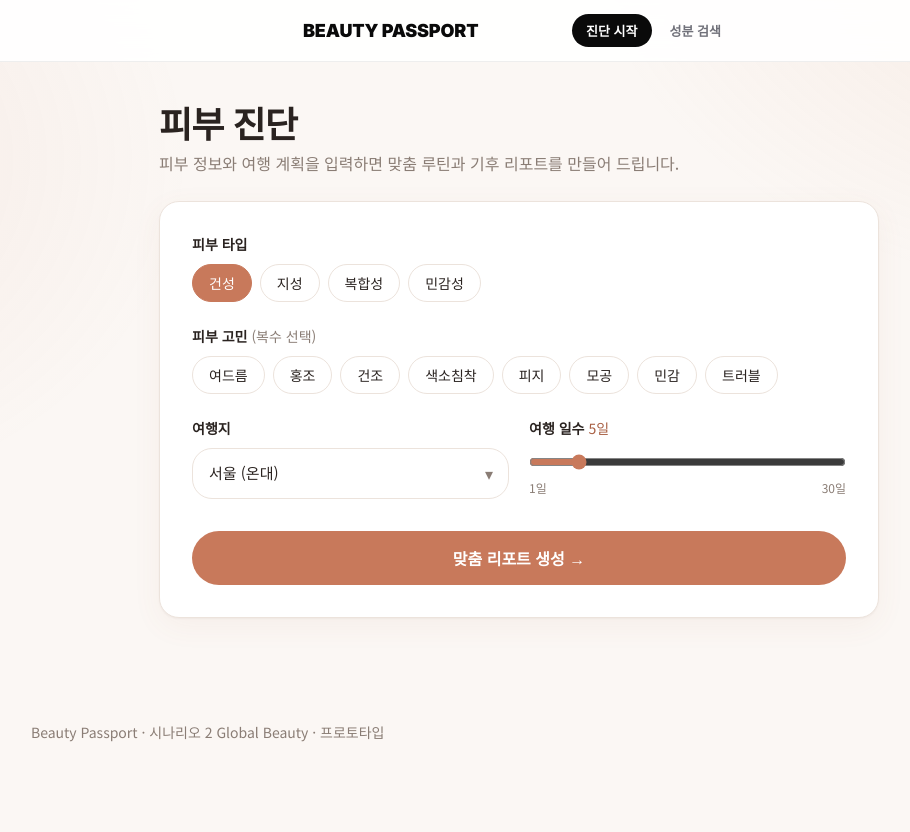
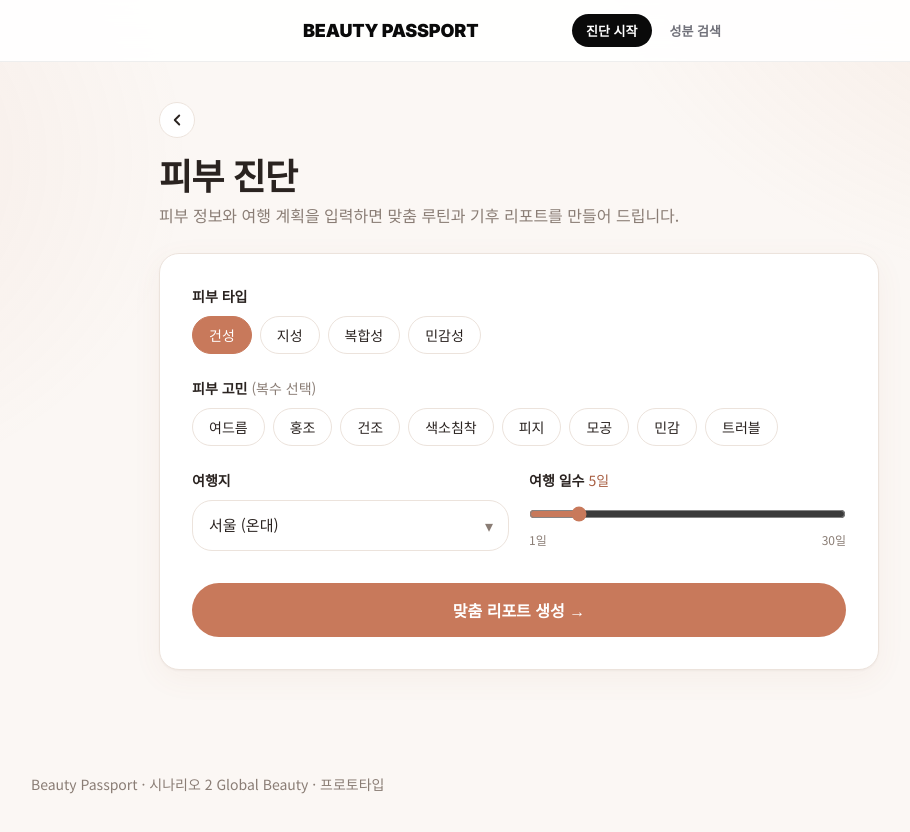
Before and after one commit to codyko122-sketch/8th-Faith, a Next.js app: page /diagnose in a window 1280 px wide. Shown: the whole page, without its empty margins (121-1031 px from the left). Before the commit the page ends 800 px from the top, so only its background shows below. Built offline with nearby package versions, Linux system fonts and the light colour scheme.

Commit message:
fix: 피부 진단 페이지에 뒤로가기 버튼 추가
/diagnose에 진입하면 돌아갈 수단이 없었던 문제 — 제목 왼쪽 위에 이전 페이지로
돌아가는 화살표 버튼(router.back())을 추가.

Co-Authored-By: Claude Sonnet 5 <noreply@anthropic.com>

```diff
--- a/app/(site)/diagnose/page.tsx
+++ b/app/(site)/diagnose/page.tsx
@@ -1,12 +1,14 @@
 "use client";
 
 import { useRef, useState } from "react";
+import { useRouter } from "next/navigation";
 import { SKIN_TYPES, CONCERNS, DESTINATIONS } from "@/lib/data";
 import { SkinReport } from "@/components/skin-report";
 
 type Report = { skinType: string; concerns: string[]; dest: string; days: number };
 
 export default function DiagnosePage() {
+  const router = useRouter();
   const [skinType, setSkinType] = useState(SKIN_TYPES[0]);
   const [concerns, setConcerns] = useState<string[]>([]);
   const [dest, setDest] = useState(Object.keys(DESTINATIONS)[0]);
@@ -31,6 +33,16 @@ export default function DiagnosePage() {
 
   return (
     <div className="mx-auto max-w-3xl px-6 pb-16 pt-10">
+      <button
+        type="button"
+        onClick={() => router.back()}
+        aria-label="이전 페이지로"
+        className="mb-4 flex h-9 w-9 items-center justify-center rounded-full border border-line bg-white text-ink transition hover:bg-accent-soft/40"
+      >
+        <svg width="18" height="18" viewBox="0 0 24 24" fill="none" stroke="currentColor" strokeWidth={2.5} strokeLinecap="round" strokeLinejoin="round">
+          <path d="M15 18l-6-6 6-6" />
+        </svg>
+      </button>
       <h1 className="font-serif text-4xl font-bold tracking-tight">피부 진단</h1>
       <p className="mt-2 text-muted">
         피부 정보와 여행 계획을 입력하면 맞춤 루틴과 기후 리포트를 만들어 드립니다.
```
